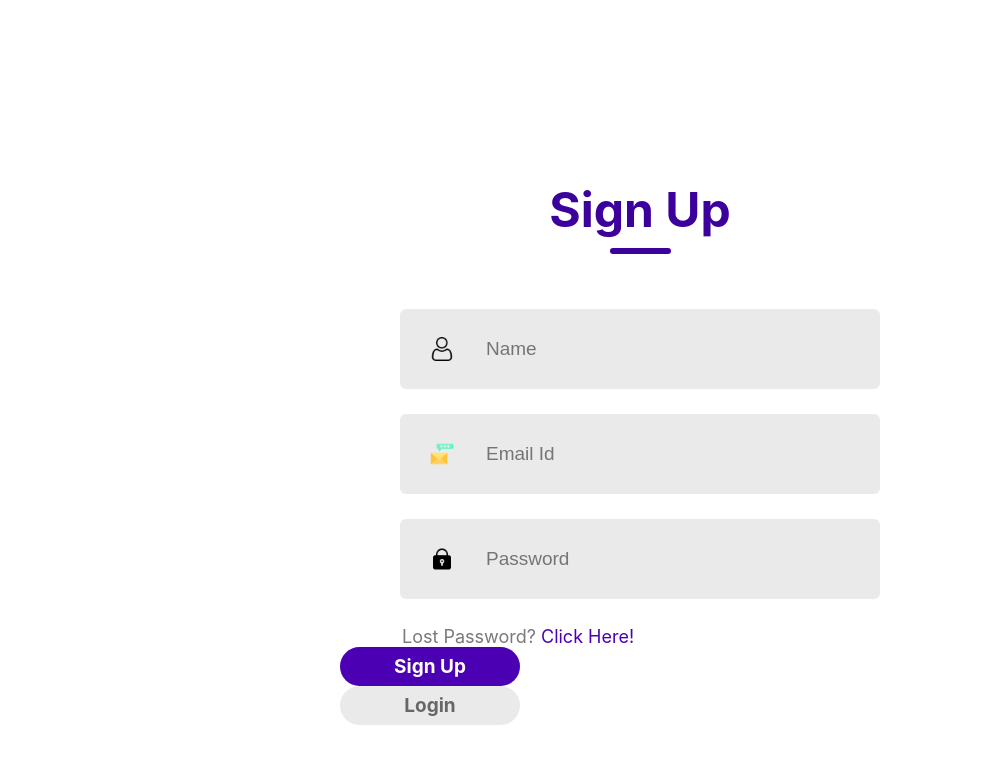
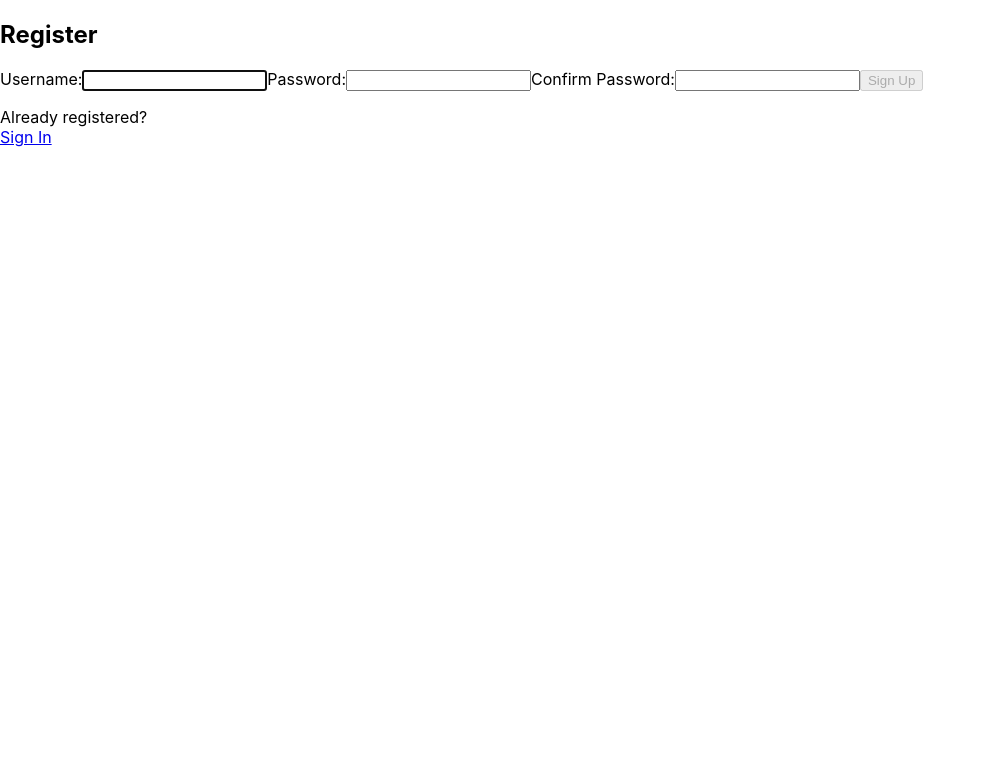
Before and after one commit to swamy2066/Twitter-App-Training, a React (Create React App) app: page / in a window 1280 px wide. Shown: the top 764 px of the page, without its empty margins (0-986 px from the left). Built offline with nearby package versions, Linux system fonts and the light colour scheme.

Commit message:
latest changes

```diff
--- a/package.json
+++ b/package.json
@@ -3,6 +3,11 @@
   "version": "0.1.0",
   "private": true,
   "dependencies": {
+    "@fortawesome/fontawesome-svg-core": "^6.7.1",
+    "@fortawesome/free-regular-svg-icons": "^6.7.1",
+    "@fortawesome/free-solid-svg-icons": "^6.7.1",
+    "@fortawesome/react-fontawesome": "^0.2.2",
+    "axios": "^1.7.9",
     "cra-template": "1.2.0",
     "react": "^19.0.0",
     "react-dom": "^19.0.0",
--- a/src/App.js
+++ b/src/App.js
@@ -1,10 +1,14 @@
 import React from 'react'
 import LoginSignup from './Components/LoginSignup/LoginSignup'
+import Register from './Components/Register'
+import Login from './Components/Login'
+
 
 function App() {
   return (
     <div>
-       <LoginSignup/>
+
+       <Register/>
     </div>
   )
 }
--- /dev/null
+++ b/src/Components/Login.js
@@ -0,0 +1,59 @@
+import { useRef, useState, useEffect} from 'react'
+
+
+const Login = () => {
+
+    const useRef = useRef();
+    const errRef = useRef();
+
+    const [user, setUser] = useState('');
+    const [pwd, setPwd] = useState('');
+    const [errMsg, setErrMsg] = useState('');
+    const [success, setSuccess] = useState(false);
+
+
+    useEffect(() => {
+        useRef.current.focus();
+    }, [])
+
+    useEffect(() => {
+        setErrMsg('');
+    }, [user, pwd])
+
+
+
+
+
+  return (
+    <section>
+        <p ref={errRef} className={errMsg ? "errmsg" :
+            "offscreen"} aiia-live="assertive">{errMsg}</p>
+            <h1>Sign In</h1>
+            <form>
+                <label htmlFor="username">Username:</label>
+                <input
+                   type="text"
+                   id="username"
+                   ref={useRef}
+                   autoComplete="off"
+                   onChange={(e) => setUser(e.target.value)}
+                   value={user}
+                   required
+                   />
+
+<label htmlFor="password">password:</label>
+                <input
+                   type="password"
+                   id="password"
+                   ref={useRef}
+                   autoComplete="off"
+                   onChange={(e) => setUser(e.target.value)}
+                   value={user}
+                   required
+                   />
+            </form>
+    </section>
+  )
+}
+
+export default Login
--- /dev/null
+++ b/src/Components/Register.js
@@ -0,0 +1,194 @@
+import { useRef, useState, useEffect } from "react";
+import { faCheck, faInfoCircle, faTimes } from '@fortawesome/free-solid-svg-icons';
+import { FontAwesomeIcon } from '@fortawesome/react-fontawesome';
+import axios from "../service/axios";
+
+
+const USER_REGEX = /^[a-zA-Z][a-zA-Z0-9-_]{3,23}$/;
+const PWD_REGEX = /^(?=.*[a-z])(?=.*[A-Z])(?=.*[!@#$%]).{8,24}$/;
+
+const REGISTER_URL = '/register';
+
+
+const Register = () => {
+    const userRef = useRef();
+    const errRef = useRef();
+
+    const [user, setUser] = useState('')
+    const [validName, setValidName] = useState(false);
+    const [userFocus, setUserFocus] = useState(false);
+
+    const [pwd, setPwd] = useState('');
+    const [validPwd, setValidPwd] = useState(false);
+    const [pwdFocus, setPwdFocus] = useState(false);
+
+    const [matchPwd, setMatchPwd] = useState('');
+    const [validMatch, setValidMatch] = useState(false);
+    const [matchFocus, setMatchFocus] = useState(false);
+
+    const [errMsg, setErrMsg] = useState('');
+    const [success, setSuccess] = useState(false);
+
+    useEffect(() => {
+        userRef.current.focus();
+    }, [])
+
+
+    useEffect(() => {
+        const result = USER_REGEX.test(user);
+        console.log(result);
+        console.log(user);
+        setValidName(result);
+    }, [user])
+
+    useEffect(() => {
+        const result = PWD_REGEX.test(pwd);
+        console.log(result);
+        console.log(pwd);
+        setValidPwd(result);
+        const match = pwd === matchPwd;
+        setValidMatch(match);
+    }, [pwd, matchPwd])
+
+    useEffect(() => {
+        setErrMsg('');
+    }, [user, pwd, matchPwd])
+
+     const handleSubmit =  async (e) => {
+              e.preventDefault();
+
+            const v1 = USER_REGEX.test(user);
+            const v2 = PWD_REGEX.test(pwd);
+            if (!v1 || !v2) {
+                setErrMsg("Invalid Entry");
+                return;
+            }
+            try{
+                const response = await axios.post(REGISTER_URL, JSON.stringify({user, pwd }),
+               {
+                   headers: {'Content-Type': 'application/json'},
+                    withCredentials: true
+               }
+            );
+             console.log(response.data);
+             console.log(response.accessToken);
+             console.log(JSON.stringify(response))
+
+            } catch (err){
+                 if (!err?.response) {
+                    setErrMsg('No Server Response');
+                 } else if (err.response?.status === 409 )
+                    setErrMsg('Username Taken');
+                    else {
+                        setErrMsg('Registration Failed');
+
+            }
+        }
+
+     }
+
+
+    return (
+        <section>
+            <p ref={errRef} className={errMsg ? "errmsg" : "offscreen"} aria-live="assertive">{errMsg}</p>
+            <h1>Register</h1>
+            <form onSubmit={handleSubmit}>
+                <label htmlFor="username">
+                    Username:
+                    <span className={validName ? "valid" : "hide"}>
+                        <FontAwesomeIcon icon={faCheck} />
+                    </span>
+
+                    <span className={validName || !user ? "hide" : "invalid"}>
+                        <FontAwesomeIcon icon={faTimes} />
+                    </span>
+                </label>
+
+                <input
+                    type="text"
+                    id="username"
+                    ref={userRef}
+                    autoComplete="off"
+                    onChange={(e) => setUser(e.target.value)}
+                    required
+                    aria-invalid={validName ? "false" : "true"}
+                    aria-describedby="uidnote"
+                    onFocus={() => setUserFocus(true)}
+                    onBlur={() => setUserFocus(false)}
+                />
+                <p id="uidnote" className={userFocus && user && !validName ? "instructions" : "offscreen"}>
+                    <FontAwesomeIcon icon={faInfoCircle} />
+                    4 to 24 characters.<br />
+                    Must Begin with a letter.<br />
+                    Letters, numbers, underscores, hyphens allowed.
+                </p>
+
+                <label htmlFor="password">
+                    Password:
+                    <span className={validPwd ? "valid" : "hide"}>
+                        <FontAwesomeIcon icon={faCheck} />
+                    </span>
+
+                    <span className={validPwd || !pwd ? "hide" : "invalid"}>
+                        <FontAwesomeIcon icon={faTimes} />
+                    </span>
+                </label>
+
+                <input
+                    type="password"
+                    id="password"
+                    onChange={(e) => setPwd(e.target.value)}
+                    required
+                    aria-invalid={validPwd ? "false" : "true"}
+                    aria-describedby="pwdnote"
+                    onFocus={() => setPwdFocus(true)}
+                    onBlur={() => setPwdFocus(false)}
+                />
+                <p id="pwdnote" className={pwdFocus && user && !validPwd ? "instructions" : "offscreen"}>
+                    <FontAwesomeIcon icon={faInfoCircle} />
+                    4 to 24 characters.<br />
+                    Must include uppercase and lowercase letters, a number and a special character.<br />
+                    Letters, numbers, underscores, hyphens allowed.
+                </p>
+
+                <label htmlFor="confirm_pwd">
+                     Confirm Password:
+                    <span className={validMatch && matchPwd ? "valid" : "hide"}>
+                        <FontAwesomeIcon icon={faCheck} />
+                    </span>
+
+                    <span className={validMatch || !matchPwd ? "hide" : "invalid"}>
+                        <FontAwesomeIcon icon={faTimes} />
+                    </span>
+                </label>
+
+                <input
+                    type="paaaword"
+                    id="confirm_pwd"
+                    onChange={(e) => setMatchPwd(e.target.value)}
+                    required
+                    aria-invalid={validMatch ? "false" : "true"}
+                    aria-describedby="confirmnote"
+                    onFocus={() => setMatchFocus(true)}
+                    onBlur={() => setMatchFocus(false)}
+                />
+                <p id="confirmnote" className={matchFocus &&  !validMatch ? "instructions" : "offscreen"}>
+                    <FontAwesomeIcon icon={faInfoCircle} />
+                     Must match the  above password input field
+                </p>
+
+                <button disabled={!validName || !validPwd || !validMatch ? true : false}>Sign Up</button>
+
+            </form>
+             <p>
+                 Already registered? <br />
+                  <span className="line">
+                     {/*put router link here*/}
+                     <a href="#">Sign In</a>
+                  </span>
+             </p>
+        </section>
+    )
+}
+
+export default Register
--- a/src/index.css
+++ b/src/index.css
@@ -11,3 +11,36 @@
   font-family: source-code-pro, Menlo, Monaco, Consolas, 'Courier New',
     monospace;
 }
+
+.valid {
+  color: green;
+}
+
+.invalid {
+  color: red;
+}
+
+.hide {
+  display: none;
+}
+
+.instructions {
+  color: #6c757d;
+  font-size: 0.9rem;
+}
+
+.errmsg {
+  color: red;
+  font-size: 1rem;
+}
+
+.offscreen {
+  position: absolute;
+  width: 1px;
+  height: 1px;
+  margin: -1px;
+  padding: 0;
+  border: 0;
+  clip: rect(0, 0, 0, 0);
+  overflow: hidden;
+}
--- /dev/null
+++ b/src/service/axios.js
@@ -0,0 +1,5 @@
+import axios from "axios";
+
+export default axios.create({
+    baseURL: 'http://localhost:5000'
+});
```
Also changed, not shown: 1 other file (tests, documents, lock files or other folders).
